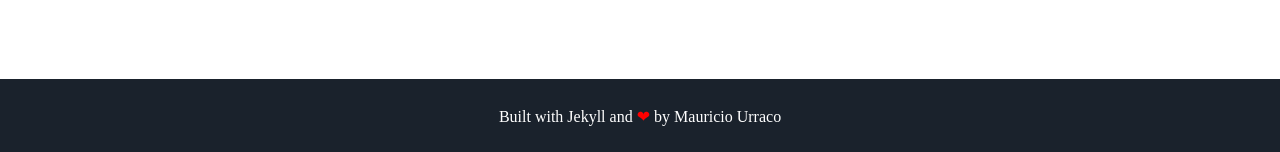
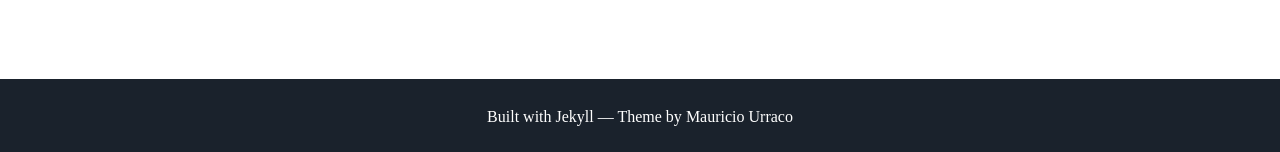
Before and after one commit to aetherstrata/aetherstrata.github.io, a Jekyll site: the page built from index.html, in a window 1280 px wide. Shown: the part 921-1073 px from the top of the page. Built offline with Jekyll 4.4.1, drawn with Linux system fonts in a browser that asks for light colours; some web fonts are replaced.

Commit message:
Put theme credits in footer

```diff
--- a/_includes/footer.html
+++ b/_includes/footer.html
@@ -1,6 +1,6 @@
 <footer class="footer">
     <!-- <p>&copy; {{ site.username }}</p> -->
-    <p>Built with Jekyll and <span class="love">❤</span> by <a href="https://github.com/murraco">Mauricio Urraco</a></p>
+    <p>Built with Jekyll — Theme by <a href="https://github.com/murraco">Mauricio Urraco</a></p>
 </footer>
 <script src="{{ '/assets/js/particles.min.js' | prepend: site.baseurl }}"></script>
 <script src="{{ '/assets/js/sweet-scroll.min.js' | prepend: site.baseurl }}"></script>
```
